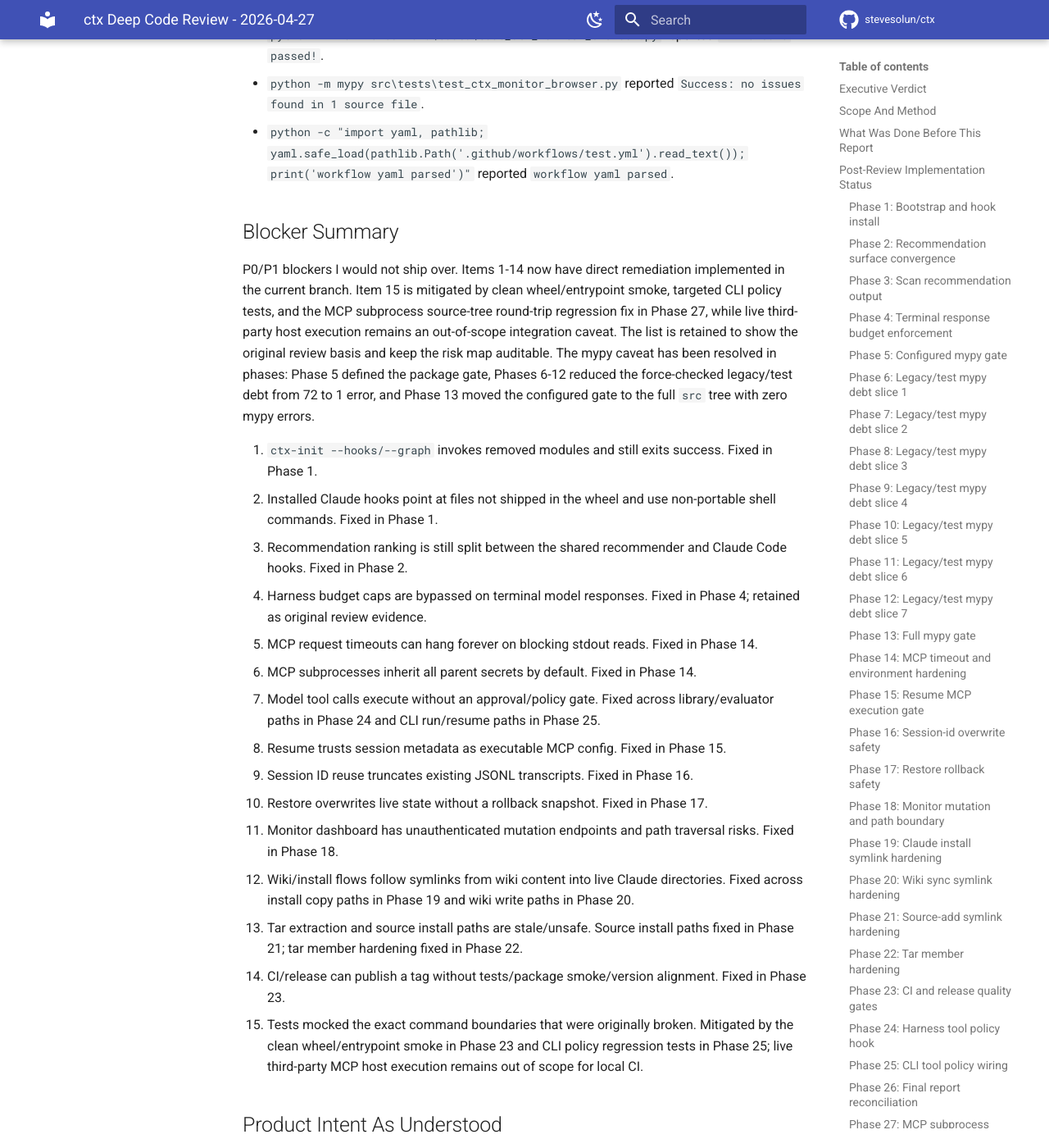
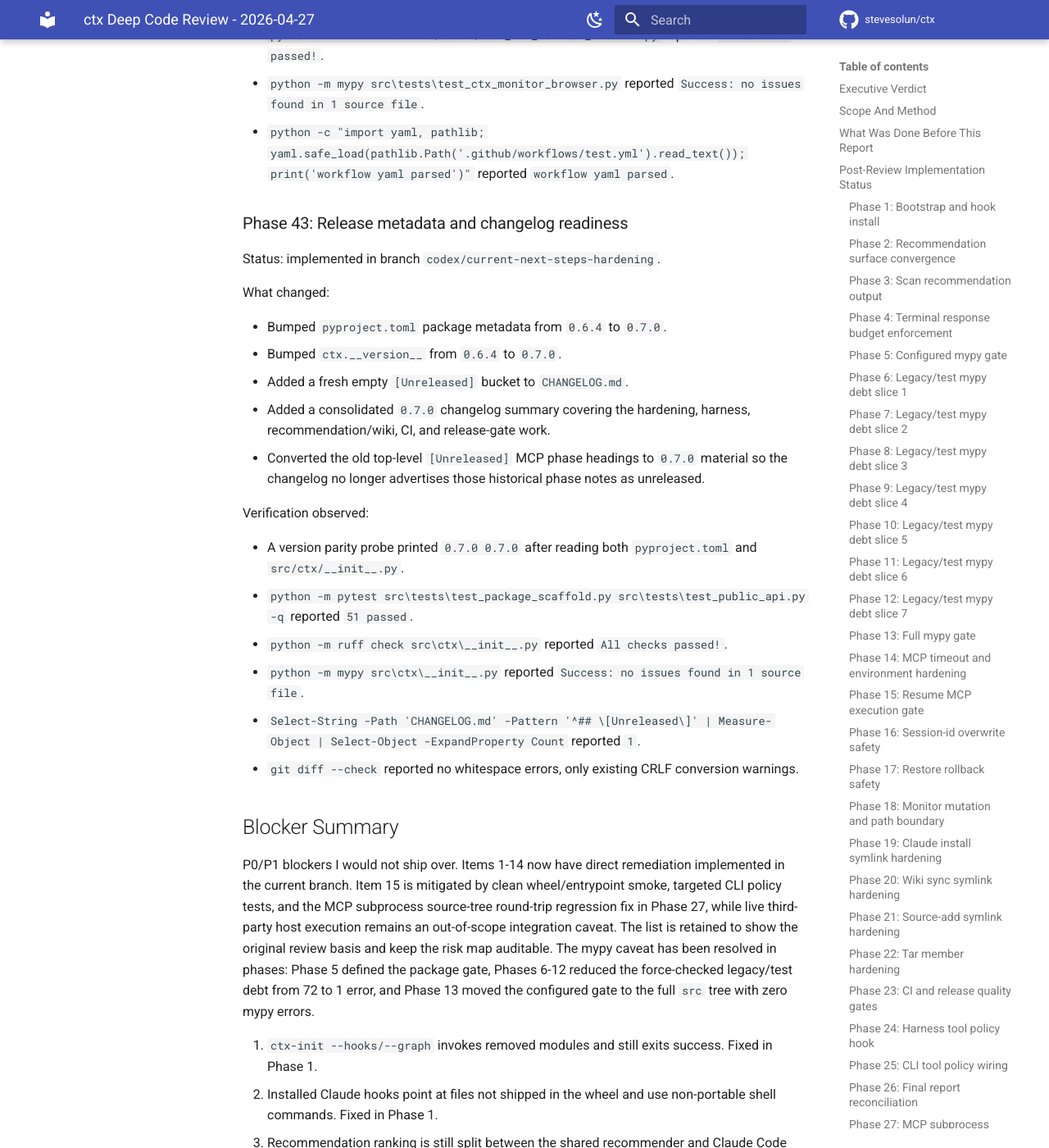
Before and after one commit to stevesolun/ctx, an MkDocs documentation site: the page built from docs/reports/ctx-million-dollar-review-2026-04-27.md, in a window 1280 px wide and 1400 px high, scrolled down 36286 px. Shown: the whole window at 82% size. Built offline with MkDocs 1.6.1 and Material for MkDocs 9.7.7, drawn with Linux system fonts in a browser that asks for light colours; comment, search, counter and statistics services are not loaded; some of the changed text lies outside the part shown.

```diff
--- a/docs/reports/ctx-million-dollar-review-2026-04-27.md
+++ b/docs/reports/ctx-million-dollar-review-2026-04-27.md
@@ -937,6 +937,27 @@ Verification observed:
 - `python -m ruff check src\tests\test_ctx_monitor_browser.py` reported `All checks passed!`.
 - `python -m mypy src\tests\test_ctx_monitor_browser.py` reported `Success: no issues found in 1 source file`.
 - `python -c "import yaml, pathlib; yaml.safe_load(pathlib.Path('.github/workflows/test.yml').read_text()); print('workflow yaml parsed')"` reported `workflow yaml parsed`.
+
+### Phase 43: Release metadata and changelog readiness
+
+Status: implemented in branch `codex/current-next-steps-hardening`.
+
+What changed:
+
+- Bumped `pyproject.toml` package metadata from `0.6.4` to `0.7.0`.
+- Bumped `ctx.__version__` from `0.6.4` to `0.7.0`.
+- Added a fresh empty `[Unreleased]` bucket to `CHANGELOG.md`.
+- Added a consolidated `0.7.0` changelog summary covering the hardening, harness, recommendation/wiki, CI, and release-gate work.
+- Converted the old top-level `[Unreleased]` MCP phase headings to `0.7.0` material so the changelog no longer advertises those historical phase notes as unreleased.
+
+Verification observed:
+
+- A version parity probe printed `0.7.0 0.7.0` after reading both `pyproject.toml` and `src/ctx/__init__.py`.
+- `python -m pytest src\tests\test_package_scaffold.py src\tests\test_public_api.py -q` reported `51 passed`.
+- `python -m ruff check src\ctx\__init__.py` reported `All checks passed!`.
+- `python -m mypy src\ctx\__init__.py` reported `Success: no issues found in 1 source file`.
+- `Select-String -Path 'CHANGELOG.md' -Pattern '^## \[Unreleased\]' | Measure-Object | Select-Object -ExpandProperty Count` reported `1`.
+- `git diff --check` reported no whitespace errors, only existing CRLF conversion warnings.
 
 ## Blocker Summary
 
@@ -978,7 +999,7 @@ The product promise only works if three invariants hold:
 2. Harness execution is resumable, bounded, observable, and safe.
 3. Installed/user-state mutations are reversible, locked, and auditable.
 
-The original reviewed source violated all three invariants. Phases 1-42 closed the original P0/P1 blocker list plus the newly surfaced wiki type-sync blocker and the first release-hardening slices in the current branch, with the remaining caveats now narrowed to live-host execution, live third-party MCP validation, release/tag readiness, and exhaustive process-kill crash-consistency scenarios noted below.
+The original reviewed source violated all three invariants. Phases 1-43 closed the original P0/P1 blocker list plus the newly surfaced wiki type-sync blocker and the first release-hardening slices in the current branch, with the remaining caveats now narrowed to live-host execution, live third-party MCP validation, final package dry-run, and exhaustive process-kill crash-consistency scenarios noted below.
 
 ## P0 Findings
 
@@ -2167,12 +2188,11 @@ The original P0/P1 remediation work is complete in this branch, and the parallel
    - Manifest install/uninstall lost-update coverage was fixed in Phase 34, active dashboard load/unload lost-update coverage was fixed in Phase 39, and wiki atomic write/lock coverage was hardened in Phase 38.
    - Remaining crash-consistency work should focus on process-kill restore/session interruption cases and any writer that still bypasses the shared atomic helpers.
 
-4. Prepare release readiness material:
-   - Generate a changelog from the remediation commits.
-   - Document behavior changes around MCP env inheritance and tool policy.
-   - Bump `pyproject.toml` and `src/ctx/__init__.py` off `0.6.4`; PyPI and the existing remote tag already use `0.6.4`.
-   - Reconcile the many `[Unreleased]` changelog sections into a real release section.
-   - Dry-run the tag/version/publish workflow before publishing.
+4. Finish release dry-run before publishing:
+   - Build the 0.7.0 sdist/wheel and run `twine check`.
+   - Install the wheel into a fresh venv and run `pip check`.
+   - Smoke the console entrypoints from the installed wheel.
+   - After merge, tag the merge commit as `v0.7.0`; do not reuse the existing `v0.6.4` tag.
 
 ## Residual Uncertainty
 
--- a/pyproject.toml
+++ b/pyproject.toml
@@ -4,7 +4,7 @@ build-backend = "setuptools.build_meta"
 
 [project]
 name = "claude-ctx"
-version = "0.6.4"
+version = "0.7.0"
 description = "Skill and agent recommendation system for Claude Code — knowledge graph, wiki, and intake quality gates"
 authors = [{ name = "Steve Solun" }]
 license = { text = "MIT" }
--- a/src/ctx/__init__.py
+++ b/src/ctx/__init__.py
@@ -33,7 +33,7 @@ See docs/plans/001-model-agnostic-harness.md for the roadmap + phase
 status.
 """
 
-__version__ = "0.6.4"
+__version__ = "0.7.0"
 
 
 # Public library surface — anything listed here is safe for third-
```
Also changed, not shown: CHANGELOG.md (+64 -9 lines).
